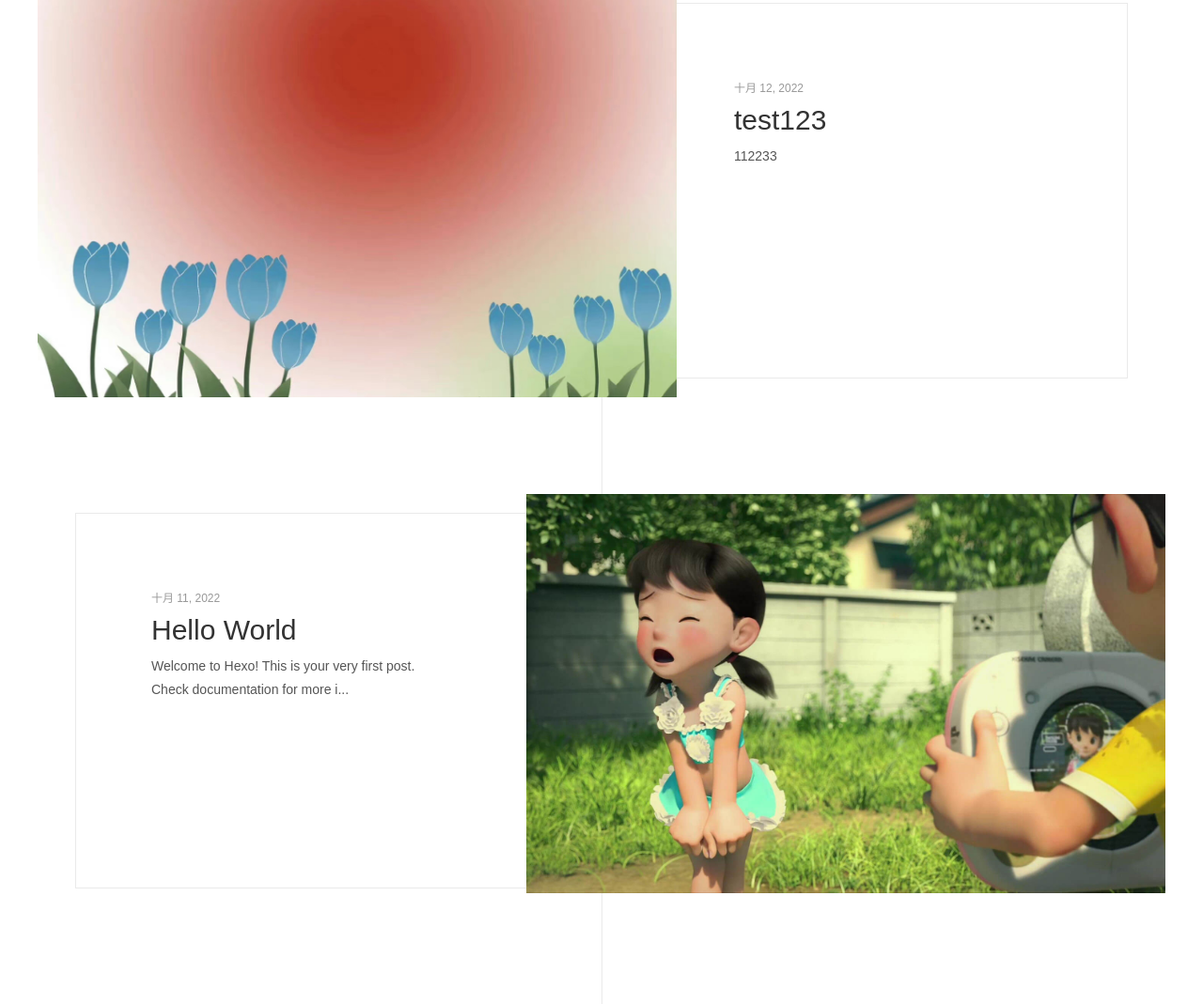
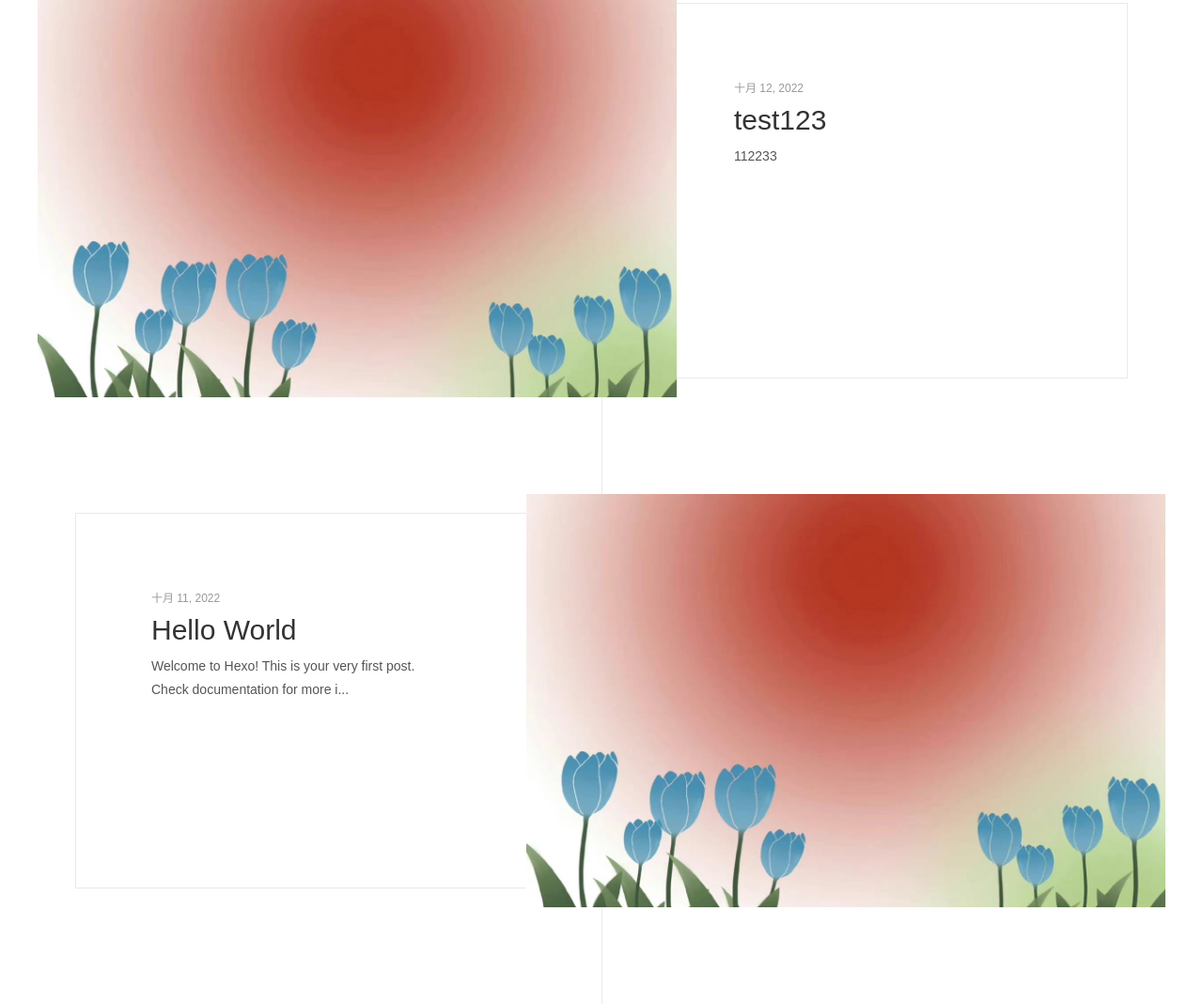
Before and after one commit to rounuooo/rounuooo.github.io, a plain HTML site: page index.html in a window 1280 px wide. Shown: the part 917-1986 px from the top of the page at 94% size. Drawn offline with nearby package versions, Linux system fonts and the light colour scheme; a web font is replaced by a local one.

Commit message:
Site updated: 2022-10-13 18:43:54

```diff
--- a/index.html
+++ b/index.html
@@ -144,7 +144,7 @@
 
 <div class="post">
     <a href="/2022/10/11/hello-world/" title="Hello World">
-        <img src="/img/cover.jpg" class="cover" width="680" height="440">
+        <img src="/img/welcome-cover.jpg" class="cover" width="680" height="440">
     </a>
     <div class="else">
         <p>十月 11, 2022</p>
```
